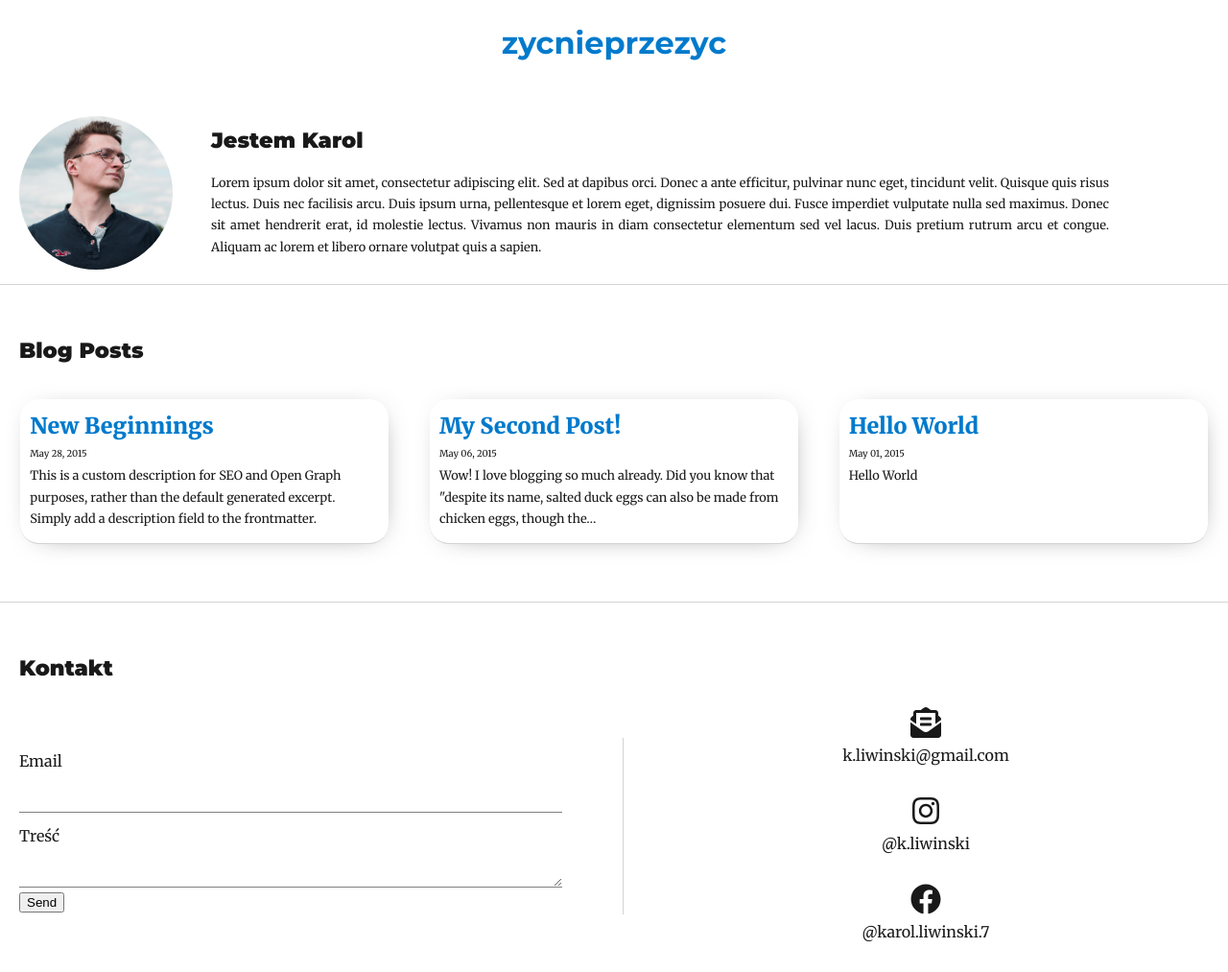
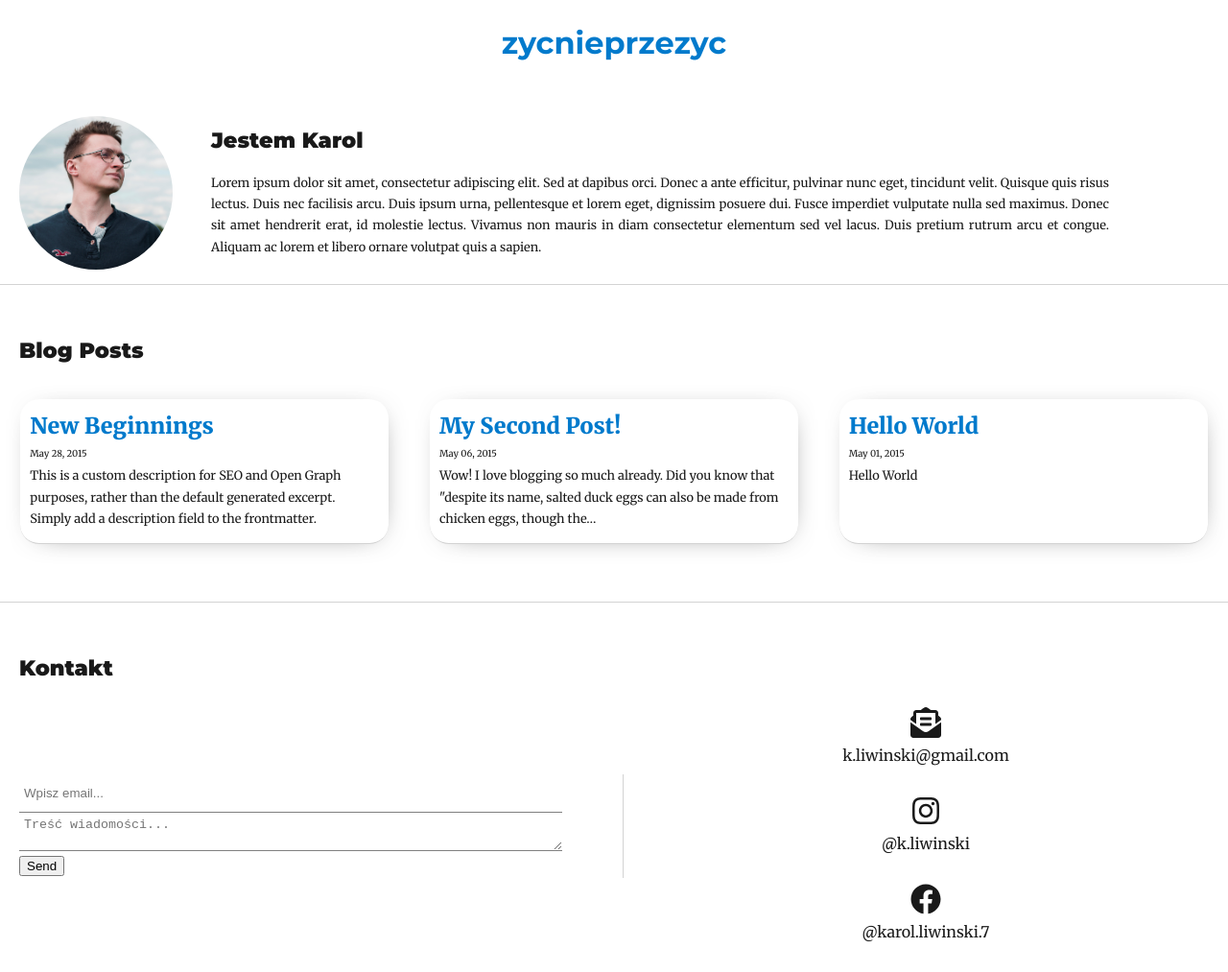
Before and after one commit to lilivin/gatsby-netlify, a Gatsby site: page / in a window 1280 px wide. Shown: the whole page at 96% size. Built offline with nearby package versions, Linux system fonts and the light colour scheme; Gatsby itself is replaced by a stand-in of ours; some packages are replaced by stand-ins of ours.

Commit message:
form-jaden

```diff
--- a/src/components/contactForm.js
+++ b/src/components/contactForm.js
@@ -20,10 +20,8 @@
         data-netlify-honeypot="bot-field"
         className="contactForm"
       >
-        <label className="contactForm__label">Email</label>
-        <input name="name" type="text" className="contactForm__input"/>
-        <label className="contactForm__label">Treść</label>
-        <textarea name="message" className="contactForm__input"/>
+        <input name="name" placeholder="Wpisz email..." type="text" className="contactForm__input"/>
+        <textarea name="message" placeholder="Treść wiadomości..." className="contactForm__input"/>
         <button>Send</button>
       </form>
           <div className="contactAlternatives">
```
